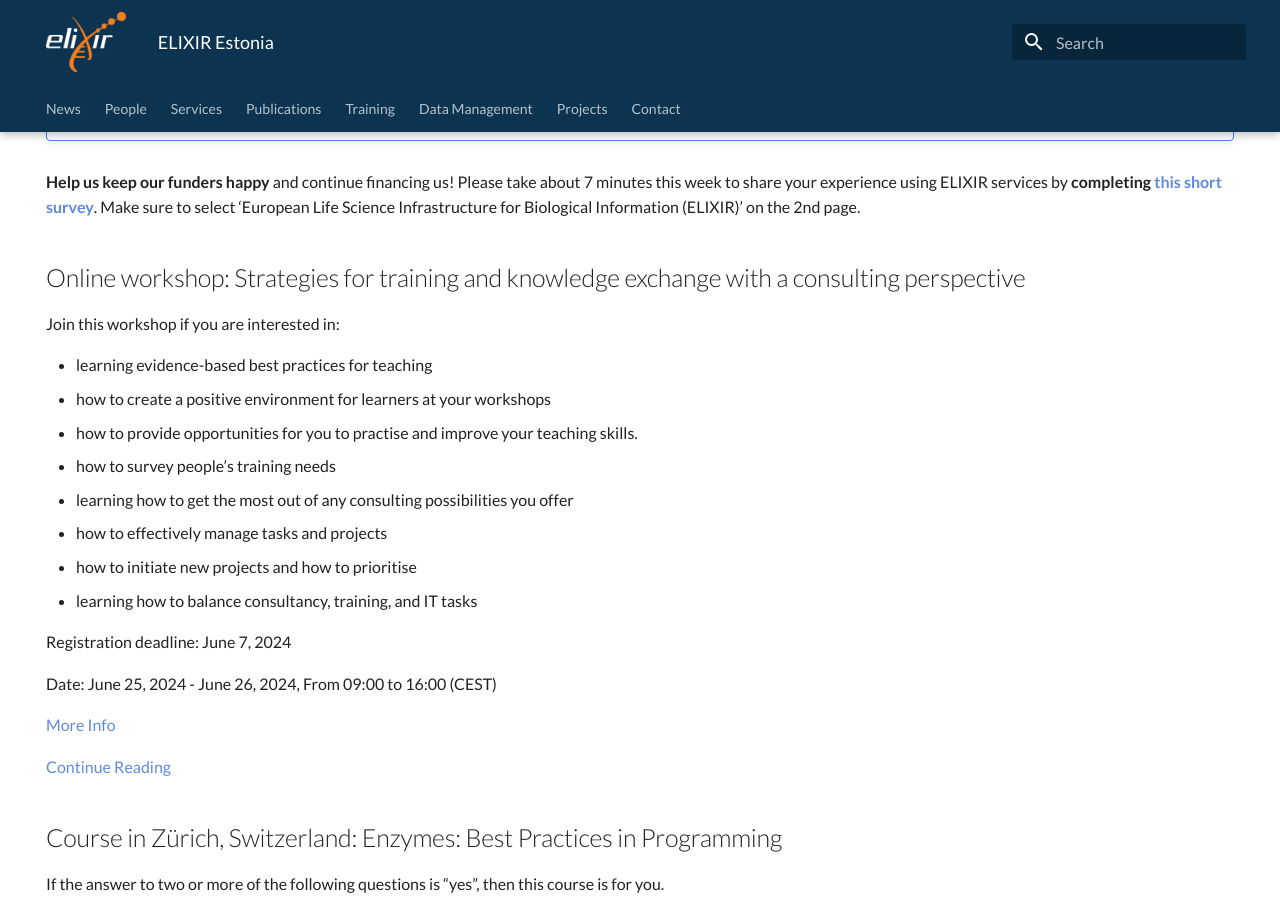
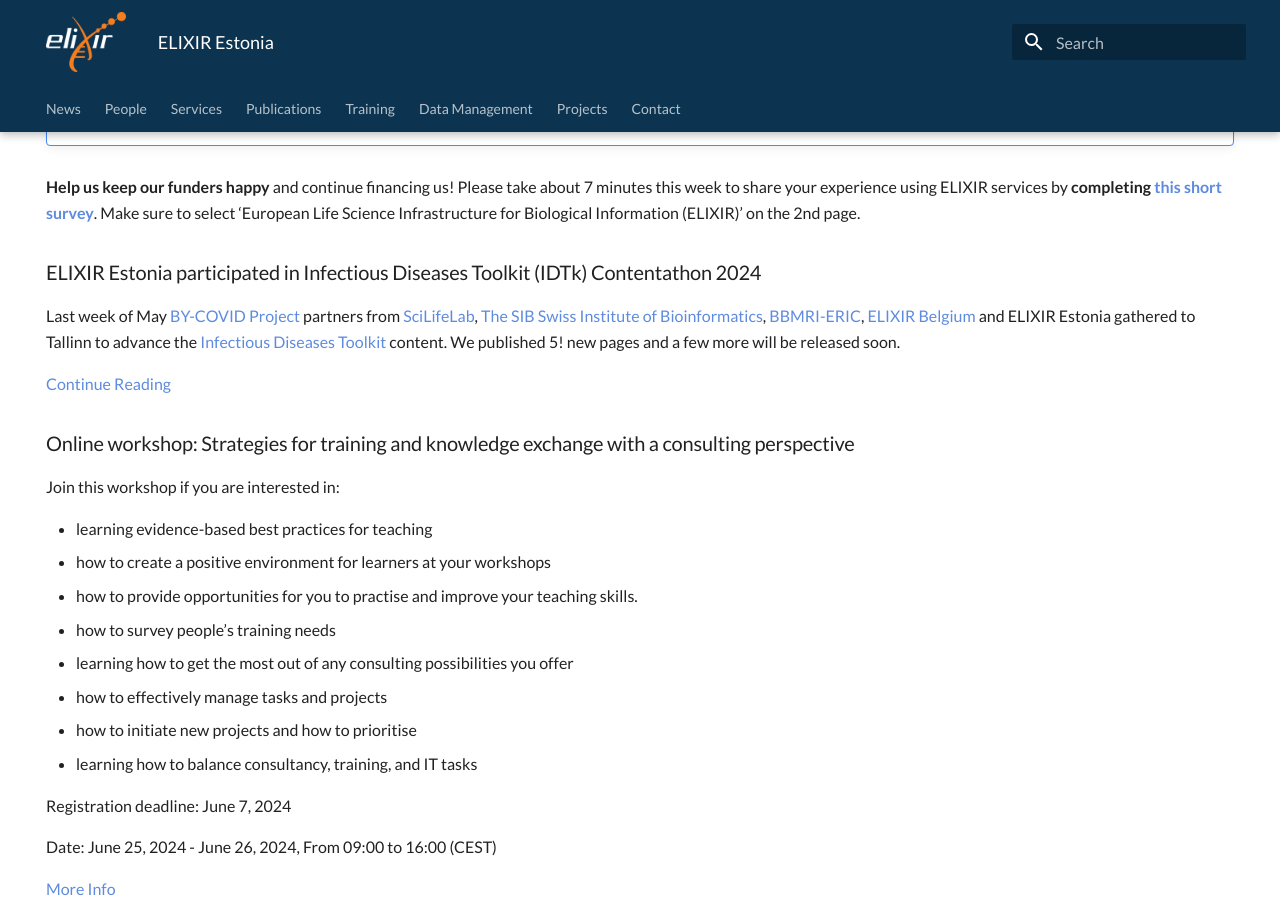
Before and after one commit to ELIXIREstonia/elixirestonia.github.io, an MkDocs documentation site: the page built from content/index.md, in a window 1280 px wide and 900 px high, scrolled down 664 px. Built offline with MkDocs 1.6.1 and Material for MkDocs 9.7.7, drawn with Linux system fonts in a browser that asks for light colours.

Commit message:
added training materials and IDTk news article

```diff
--- a/content/index.md
+++ b/content/index.md
@@ -37,7 +37,7 @@
 
 -->
 
-# Latest news and announcements
+## Latest news and announcements
 
 !!! note ""
     If you would like to be notified about the events, trainings and workshops
@@ -47,7 +47,13 @@
 
 __Help us keep our funders happy__ and continue financing us! Please take about 7 minutes this week to share your experience using ELIXIR services by __completing [this short survey](https://survey.alchemer.eu/s3/90709311/kasutajad?sg_navigate=start&sglocale=en)__. Make sure to select 'European Life Science Infrastructure for Biological Information (ELIXIR)' on the 2nd page.
 
-## Online workshop: Strategies for training and knowledge exchange with a consulting perspective
+### ELIXIR Estonia participated in Infectious Diseases Toolkit (IDTk) Contentathon 2024
+
+Last week of May [BY-COVID Project](https://by-covid.org/) partners from [SciLifeLab](https://www.scilifelab.se/data/), [The SIB Swiss Institute of Bioinformatics](https://www.sib.swiss/), [BBMRI-ERIC](https://www.bbmri-eric.eu/), [ELIXIR Belgium](https://www.elixir-belgium.org/) and ELIXIR Estonia gathered to Tallinn to advance the [Infectious Diseases Toolkit](https://www.infectious-diseases-toolkit.org/) content. We published 5! new pages and a few more will be released soon.
+
+[Continue Reading](news/posts/2024/IDTk_contetathon_2024.md)
+
+### Online workshop: Strategies for training and knowledge exchange with a consulting perspective
 
 Join this workshop if you are interested in:
 
@@ -68,7 +74,7 @@
 
 [Continue Reading](news/posts/2024/strategies_training_consulting_perspective.md)
 
-## Course in Zürich, Switzerland: Enzymes: Best Practices in Programming
+### Course in Zürich, Switzerland: Enzymes: Best Practices in Programming
 
 If the answer to two or more of the following questions is “yes”, then this course is for you.
 
@@ -87,7 +93,7 @@
 
 [Continue Reading](news/posts/2024/Best_practices_programming.md)
 
-## Webinar: Where do I start with FAIRification of sensitive data?
+### Webinar: Where do I start with FAIRification of sensitive data?
 
 This workshop will present a general overview of data sensitivity in relation to sharing and reuse; two presentations on aspects of sensitive data in different research areas; a focus on Persistent Identifiers and data handling of sensitive data; and an opportunity to join in the discussion with the presenters and with each other.
 
@@ -97,7 +103,7 @@
 
 [Continue Reading](news/posts/2024/FAIRification_sensitive_data.md)
 
-## Webinar:  How FAIRsharing helps you enable FAIR: focus on standards, repositories and policies
+### Webinar:  How FAIRsharing helps you enable FAIR: focus on standards, repositories and policies
 
 This workshop is designed for trainers, anyone developing or maintaining repositories, standards, and policies, librarians, data stewards, and those assisting researchers. However, all Life Science research data community members and beyond – including researchers themselves – are most welcome.
 
@@ -107,7 +113,7 @@
 
 [Continue Reading](news/posts/2024/FAIRsharing_standards_repos_policies.md)
 
-## Webinar: Make your research FAIRer with Quarto, GitHub and Zenodo
+### Webinar: Make your research FAIRer with Quarto, GitHub and Zenodo
 
 This course is addressed to computational biologists, bioinformaticians, researchers, scientists and trainers working in the life sciences who want to learn how to make their research and training FAIRer with reproducible notebooks and websites.
 
@@ -119,7 +125,7 @@
 
 [Continue Reading](news/posts/2024/Quarto_GitHub_Zenodo.md)
 
-## Course at Luxembourg: Train the Trainer
+### Course at Luxembourg: Train the Trainer
 
 This ELIXIR Train the Trainer (TtT) course is aimed at everyone who is interested in becoming a better teacher. In particular, this training is aimed at those who want to become a experienced ELIXIR instructor, run workshops and develop training materials.
 You don’t currently have to be an instructor or a teacher to attend this workshop, but you will be expected to be willing and committed to becoming one and to improve your teaching techniques.
@@ -130,7 +136,7 @@
 
 [Continue Reading](news/posts/2024/Train_the_trainer_deNBI.md)
 
-## Course in Lausanne, Switzerland: Biodiversity bioinformatics- from large-scale phylogenomics to gene families and functions
+### Course in Lausanne, Switzerland: Biodiversity bioinformatics- from large-scale phylogenomics to gene families and functions
 
 This course is aimed at PhD students, postdoctoral and other researchers in the life sciences who are planning how to proceed with comparative genomics analyses to investigate biological or evolutionary questions of importance to their study system, particularly to leverage comparative genomics tools and resources to characterise the gene repertoires of their non-model species.
 
@@ -142,7 +148,7 @@
 
 [Continue Reading](news/posts/2024/Biodiversity_bioinformatics.md)
 
-## Webinar: ISMARA and CREMA: automatically inferring gene regulatory networks from gene expression, chromatin accessibility or epigenome data
+### Webinar: ISMARA and CREMA: automatically inferring gene regulatory networks from gene expression, chromatin accessibility or epigenome data
 
 This course is aimed at PhD students, post-docs and researchers in life sciences wanting to make computational inferences about gene regulation from gene expression data, chromatin accessibility and epigenetic mark data. The course is targeted to a wide audience ranging from computational biologists and bioinformatics researchers who regularly analyse transcriptome and epigenome data, to experimental researchers interested in inferring key regulatory interactions in their own data.
 
@@ -154,7 +160,7 @@
 
 [Continue Reading](news/posts/2024/ISMARA_CREMA.md)
 
-## Course in Uppsala, Sweden: FAIR Training Material by Design
+### Course in Uppsala, Sweden: FAIR Training Material by Design
 
 This course is composed of 7 sessions, based on the FAIR training handbook and 10 simple rules to make material FAIR publication. All sessions are structured in a way that complement each other aiming to introduce participants with a theoretical & hands-on approach of how to create FAIR material by design.
 
@@ -167,7 +173,7 @@
 
 [Continue Reading](news/posts/2024/FAIR_training_material_design.md)
 
-## MOOC: Reproducible Research II: Practices and tools for managing computations and data
+### MOOC: Reproducible Research II: Practices and tools for managing computations and data
 
 In this MOOC, we will show you how to improve your practices and your ability to manage and process larger amounts of data, complex computations, while controlling your software environment.
 
@@ -178,7 +184,7 @@
 
 [Continue Reading](news/posts/2024/mooc_reproducible_research.md)
 
-## Asynchronous e-learning course: Identifiers in Bioinformatics
+### Asynchronous e-learning course: Identifiers in Bioinformatics
 
 Want to learn about identifiers used in bioinformatics? This asynchronous e-learning course can be completed online, at the desired pace and in the absence of an instructor.
 
@@ -186,7 +192,7 @@
 
 [Continue Reading](news/posts/2024/Identifiers_bioinformatics.md)
 
-## Asynchronous e-learning course: Interoperable File Formats
+### Asynchronous e-learning course: Interoperable File Formats
 In an era when data is being produced at unprecedented speed and in many different formats, data interoperability is key to sharing and archiving data.
 In this 1-h course, you will learn why file format is essential to interoperability, the criteria that file formats must fulfill to be interoperable, common interoperable file formats and how to convert a file to an interoperable format.
 
--- a/mkdocs.yml
+++ b/mkdocs.yml
@@ -15,6 +15,7 @@
     - training/upcoming.md
     - training/past.md
     - training/instructors.md
+    - training/material.md
   - Data Management:
     - data_management/introduction.md
     - data_management/terminology.md
```
Also changed, not shown: content/news/posts/2024/IDTk_contetathon_2024.md (added, +30 -0 lines), content/training/material.md (added, +36 -0 lines).
